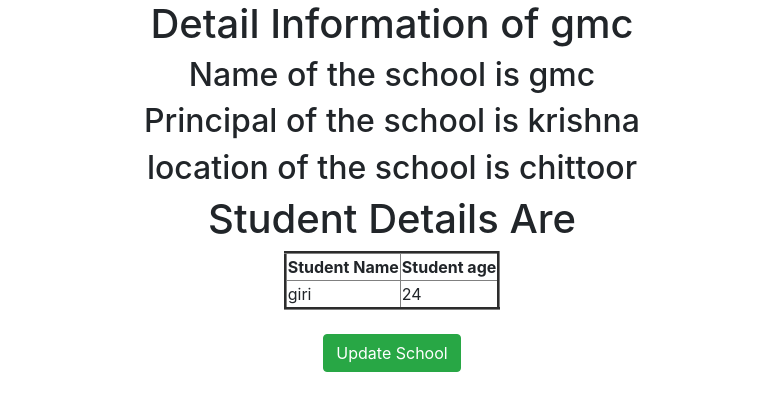
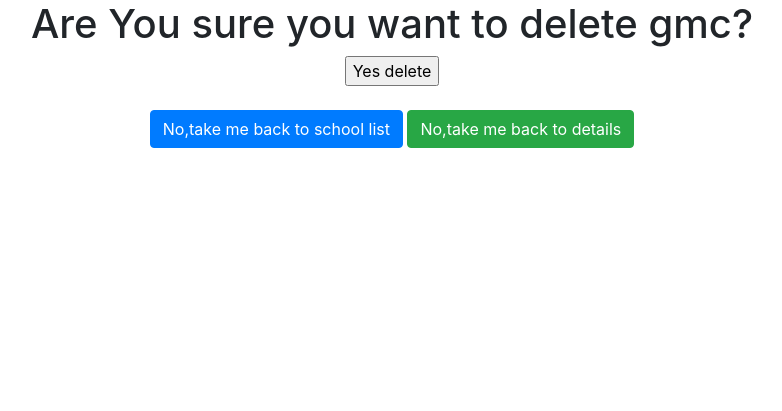
Before and after one commit to Prasanthc123/List_view, a Django app: a page that uses templates/app/dummy.html in a window 1280 px wide. Shown: the part 40-451 px from the top of the page, without its empty margins (248-1030 px from the left). Run offline with Django 5.2, Linux system fonts and the light colour scheme; data comes from the database, SQL or seed files in the repository; both versions use the stored data as it was after the commit.

Commit message:
first commit

```diff
--- a/app/views.py
+++ b/app/views.py
@@ -1,6 +1,7 @@
 from django.shortcuts import render
 from django.http import HttpResponse
-from django.views.generic import ListView,DetailView,CreateView,UpdateView
+from django.views.generic import ListView,DetailView,CreateView,UpdateView,DeleteView
+from django.urls import reverse_lazy
 # Create your views here.
 from app.models import *
 
@@ -20,3 +21,8 @@ class SchoolCreate(CreateView):
 class SchoolUpdate(UpdateView):
     model=School
     fields='__all__'
+
+class SchoolDelete(DeleteView):
+    model=School
+    context_object_name='schoolobject'
+    success_url=reverse_lazy('Schoollist')
--- a/project39/urls.py
+++ b/project39/urls.py
@@ -23,6 +23,7 @@ urlpatterns = [
     path('SchoolCreate/',SchoolCreate.as_view(),name='SchoolCreate'),
 
     re_path('^update/(?P<pk>\d+)/',SchoolUpdate.as_view(),name='SchoolUpdate'),
+    re_path('^delete/(?P<pk>\d+)/',SchoolDelete.as_view(),name='SchoolDelete'),
     re_path('(?P<pk>\d+)/',SchoolDetail.as_view(),name='detail'),
 
 ]
--- /dev/null
+++ b/templates/app/school_confirm_delete.html
@@ -0,0 +1,20 @@
+{% extends 'app/dummy.html' %}
+
+{% block title %}
+    <title>School Detail</title>
+{% endblock %}
+
+{% block body_block %}
+    <center>
+        <h1>Are You sure you want to delete {{schoolobject.sname}}?</h1>
+
+        <form method="POST">
+            {%csrf_token %}
+
+            <input type="submit" value="Yes delete">
+        </form>  <br>
+
+        <a href="{% url 'Schoollist' %}" class="btn btn-primary">No,take me back to school list</a>
+        <a href="{% url 'detail' pk=schoolobject.pk %}" class="btn btn-success">No,take me back to details</a>
+    </center>
+{% endblock %}
--- a/templates/app/school_detail.html
+++ b/templates/app/school_detail.html
@@ -30,6 +30,7 @@
 </table>  <br>
 
 <a href="{% url 'SchoolUpdate' pk=sclobject.pk %}" class="btn btn-success">Update School</a>
+<a href="{% url 'SchoolDelete' pk=sclobject.pk  %}" class="btn btn-danger">Delete School</a>
 
     </center>
 {% endblock %}
```
Also changed, not shown: db.sqlite3.
